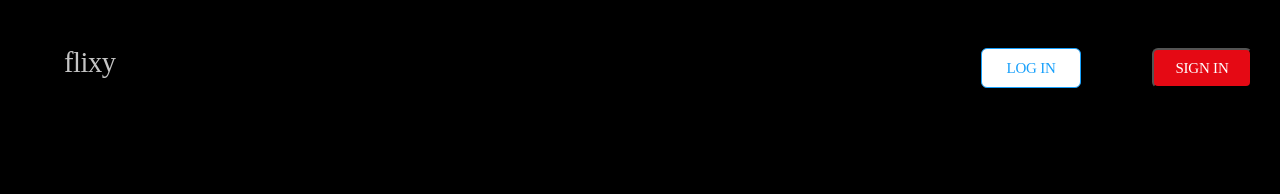
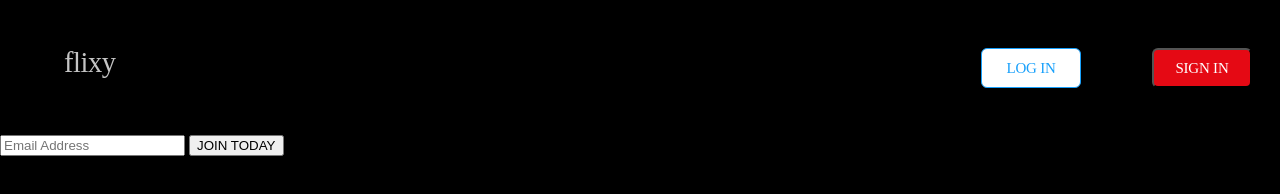
Before and after one commit to CHISAKA-001/flixy-001, a plain HTML site: page index.html in a window 1280 px wide. Drawn offline with Linux system fonts and the light colour scheme.

Commit message:
Landing Page

```diff
--- a/index.html
+++ b/index.html
@@ -31,5 +31,18 @@
         </div>
     </div>
     <div>
+        <section class="section2">
+            <div>
+                <h3 id="p1">Unlimeted Anime, TV Animation Series, and many more!</h3>
+                <h4 id="p2">Watch on the Go! Cancel on the Spot!</h4>
+                <p id="p3">Ready to binge-watch? Enter your email to create or restart membership</p>
+            </div>
+            <div class="join">
+                <input id="email" itype="text" name="" placeholder="Email Address">
+                <a href="#" placeholder="JOIN TODAY"><button id="joinbtn">JOIN TODAY</button></a>
+            </div>
+        </section>
+    </div>
+
 </body>
 </html>
```
